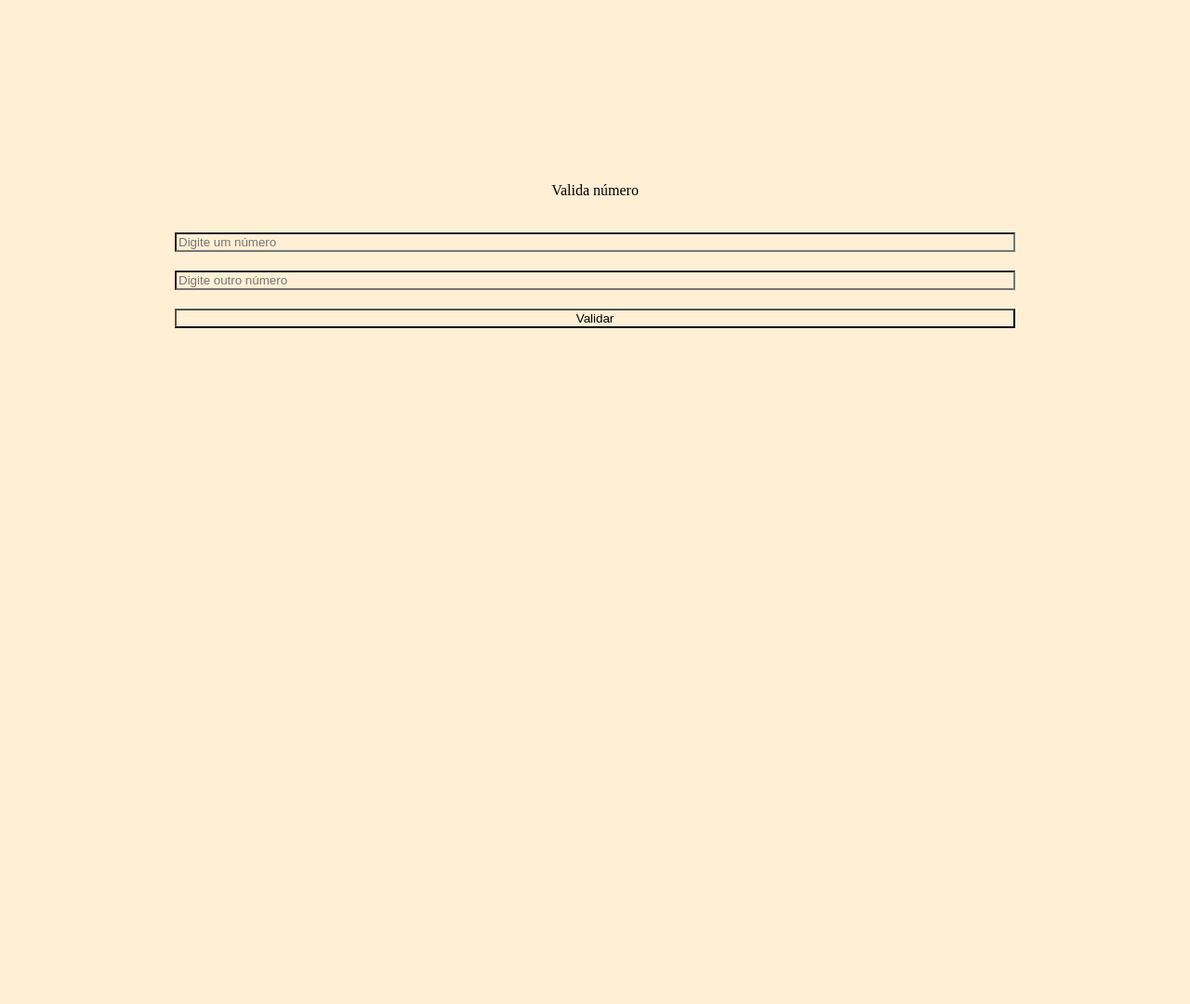
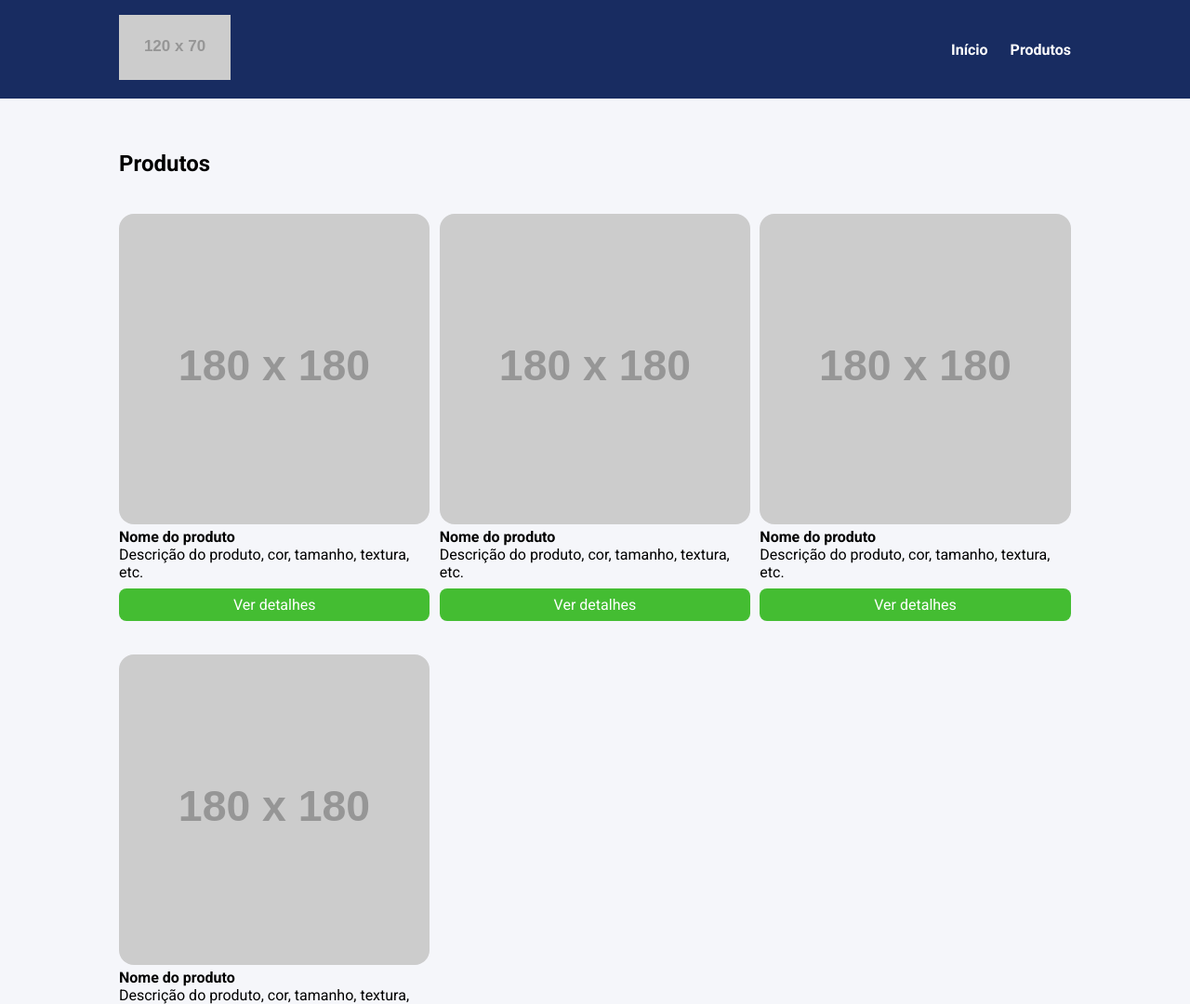
Before and after one commit to sidneygyne/exercicio, a website: page index.html in a window 1280 px wide. Shown: the top 1080 px of the page at 93% size. Before the commit the page ends 800 px from the top, so only its background shows below. Drawn offline with Linux system fonts and the light colour scheme.

Commit message:
exercicio sass

```diff
--- a/index.html
+++ b/index.html
@@ -1,22 +1,82 @@
 <!DOCTYPE html>
-<html lang="en">
+<html lang="pt-BR">
 <head>
     <meta charset="UTF-8">
+    <meta http-equiv="X-UA-Compatible" content="IE=edge">
     <meta name="viewport" content="width=device-width, initial-scale=1.0">
     <title>Document</title>
-    <link rel="stylesheet" href="./style.css">
+    <link rel="preconnect" href="https://fonts.googleapis.com">
+    <link rel="preconnect" href="https://fonts.gstatic.com" crossorigin>
+    <link
+    href="https://fonts.googleapis.com/css2?family=Roboto:ital,wght@0,100;0,300;0,400;0,500;0,700;0,900;1,100;1,300;1,400;1,500;1,700;1,900&display=swap"
+    rel="stylesheet">
+
+<link rel="stylesheet" href="/build/main.css">
 </head>
 <body>
-    <form>
-        <p>Valida número</p>
-        <input id="valor1" placeholder="Digite um número" type="number" required/>
-        <span id="mensagemErro">Este campo aceito somente numero inteiros!</span>
-        <input id="valor2" placeholder="Digite outro número" type="number" required/>
-        <span id="mensagemErro">Este campo aceito somente numero inteiros!</span>
-        <button type="submit">Validar</button>
-        <span id="mensagemSucesso"></span>
-    </form>
-
-    <script src="./main.js"></script>
+    <header>
+        <div class="container">
+            <div class="branding">
+                <img src="https://via.placeholder.com/120x70" />
+            </div>
+            <nav>
+                <ul class="menu">
+                    <li>
+                        <a href="#">Início</a>
+                    </li>
+                    <li>
+                        <a href="#">Produtos</a>
+                    </li>
+                </ul>
+            </nav>
+        </div>
+    </header>
+    <section>
+        <div class="container">
+            <h2>Produtos</h2>
+            <ul class="products">
+                <li class="product-item">
+                    <img src="https://via.placeholder.com/180x180" />
+                    <h4>Nome do produto</h4>
+                    <p>
+                        Descrição do produto, cor, tamanho, textura, etc.
+                    </p>
+                    <a href="#" class="product-button">
+                        Ver detalhes
+                    </a>
+                </li>
+                <li class="product-item">
+                    <img src="https://via.placeholder.com/180x180" />
+                    <h4>Nome do produto</h4>
+                    <p>
+                        Descrição do produto, cor, tamanho, textura, etc.
+                    </p>
+                    <a href="#" class="product-button">
+                        Ver detalhes
+                    </a>
+                </li>
+                <li class="product-item">
+                    <img src="https://via.placeholder.com/180x180" />
+                    <h4>Nome do produto</h4>
+                    <p>
+                        Descrição do produto, cor, tamanho, textura, etc.
+                    </p>
+                    <a href="#" class="product-button">
+                        Ver detalhes
+                    </a>
+                </li>
+                <li class="product-item">
+                    <img src="https://via.placeholder.com/180x180" />
+                    <h4>Nome do produto</h4>
+                    <p>
+                        Descrição do produto, cor, tamanho, textura, etc.
+                    </p>
+                    <a href="#" class="product-button">
+                        Ver detalhes
+                    </a>
+                </li>
+            </ul>
+        </div>
+    </section>
 </body>
 </html>
--- a/main.js
+++ /dev/null
@@ -1,29 +0,0 @@
-const form = document.querySelector('form');
-let primeiroValor = document.getElementById('valor1');
-let segundoValor = document.getElementById('valor2');
-let mensagemErro = document.getElementById('mensagemErro')
-const mensagemSucesso = document.getElementById('mensagemSucesso')
-
-form.addEventListener('submit', function (e) {
-    e.preventDefault()
-
-    let valor1 = parseFloat(primeiroValor.value);
-    let valor2 = parseFloat(segundoValor.value);
-    const msgSucesso = `Parabéns o número ${valor2} é maior que o número ${valor1}!`
-    const msgErro = `Erro o número ${valor2} nao é maior que o número ${valor1}. Tente novamente!`
-    console.log(valor1)
-    console.log(valor2)
-
-    if ((valor2) > (valor1)) {
-        mensagemSucesso.innerHTML = msgSucesso
-        alert(msgSucesso)
-
-    } else {
-        mensagemErro.style.display = 'block'
-        alert(msgErro)
-    }
-    primeiroValor.value = ''
-    segundoValor.value = ''
-
-
-})
--- /dev/null
+++ b/main.scss
@@ -0,0 +1,104 @@
+@use "config/reset";
+@use "config/variaveis";
+@use 'sass:math';
+
+
+body {
+    background-color: variaveis.$corDeFundo;
+}
+
+li {
+    list-style: none;
+}
+
+.container {
+    max-width: 1024px;
+    width: 100%;
+    margin: 0 auto;
+}
+
+header {
+    background-color: variaveis.$corDeFundoMenu;
+    position: sticky;
+    top: 0;
+    left: 0;
+}
+
+header .container {
+    display: flex;
+    justify-content: space-between;
+    align-items: center;
+    padding: 16px 0;
+
+    .menu {
+        display: flex;
+    }
+
+    .menu li {
+        font-weight: bold;
+        margin-left: 24px;
+    }
+
+    .menu li a {
+        color: #fff;
+        text-decoration: none;
+    }
+
+}
+
+
+section {
+    padding: 56px 0;
+
+    .products {
+        margin-top: 40px;
+        display: grid;
+        grid-template-columns: repeat(3, 32.66%);
+        column-gap: 1%;
+        row-gap: 4%;
+        width: 100%;
+    }
+
+    .product-item img {
+        width: 100%;
+        border-radius: 16px;
+    }
+
+    .product-button {
+        display: block;
+        background-color: variaveis.$corBotao;
+        color: variaveis.$corFonteBotao;
+        text-align: center;
+        padding: 8px 0;
+        border-radius: 8px;
+        margin-top: 8px;
+        text-decoration: none;
+    }
+
+    .product-button:hover {
+        background-color: variaveis.$corBoataoHover;
+    }
+}
+
+
+
+@media screen and (max-width: variaveis.$tablet) {
+    .container {
+        max-width: 80%;
+    }
+
+    .products {
+        grid-template-columns: repeat(2, 48.5%);
+        column-gap: 3%;
+    }
+}
+
+@media screen and (max-width: variaveis.$mobile) {
+    .products {
+        display: block;
+    }
+
+    .product-item  {
+        margin-bottom: 32px;
+    }
+}
--- /dev/null
+++ b/reset.scss
@@ -0,0 +1,8 @@
+@use 'variaveis';
+
+* {
+    box-sizing: border-box;
+    margin: 0;
+    padding: 0;
+    font-family: variaveis.$fontPrincipal;
+}
--- /dev/null
+++ b/source/config/reset.scss
@@ -0,0 +1,8 @@
+@use 'variaveis';
+
+* {
+    box-sizing: border-box;
+    margin: 0;
+    padding: 0;
+    font-family: variaveis.$fontPrincipal;
+}
--- /dev/null
+++ b/source/config/variaveis.scss
@@ -0,0 +1,13 @@
+//Fonte
+$fontPrincipal: Roboto, sans-serif;
+
+//Cores
+$corDeFundo: #f5f6fa;
+$corDeFundoMenu: #182C61;
+$corBotao: #44bd32;
+$corBoataoHover: #4cd137;
+$corFonteBotao: #fff;
+
+//Breakpoints
+$mobile: 767px;
+$tablet: 1023px;
--- /dev/null
+++ b/source/main.scss
@@ -0,0 +1,104 @@
+@use "config/reset";
+@use "config/variaveis";
+@use 'sass:math';
+
+
+body {
+    background-color: variaveis.$corDeFundo;
+}
+
+li {
+    list-style: none;
+}
+
+.container {
+    max-width: 1024px;
+    width: 100%;
+    margin: 0 auto;
+}
+
+header {
+    background-color: variaveis.$corDeFundoMenu;
+    position: sticky;
+    top: 0;
+    left: 0;
+}
+
+header .container {
+    display: flex;
+    justify-content: space-between;
+    align-items: center;
+    padding: 16px 0;
+
+    .menu {
+        display: flex;
+    }
+
+    .menu li {
+        font-weight: bold;
+        margin-left: 24px;
+    }
+
+    .menu li a {
+        color: #fff;
+        text-decoration: none;
+    }
+
+}
+
+
+section {
+    padding: 56px 0;
+
+    .products {
+        margin-top: 40px;
+        display: grid;
+        grid-template-columns: repeat(3, 32.66%);
+        column-gap: 1%;
+        row-gap: 4%;
+        width: 100%;
+    }
+
+    .product-item img {
+        width: 100%;
+        border-radius: 16px;
+    }
+
+    .product-button {
+        display: block;
+        background-color: variaveis.$corBotao;
+        color: variaveis.$corFonteBotao;
+        text-align: center;
+        padding: 8px 0;
+        border-radius: 8px;
+        margin-top: 8px;
+        text-decoration: none;
+    }
+
+    .product-button:hover {
+        background-color: variaveis.$corBoataoHover;
+    }
+}
+
+
+
+@media screen and (max-width: variaveis.$tablet) {
+    .container {
+        max-width: 80%;
+    }
+
+    .products {
+        grid-template-columns: repeat(2, 48.5%);
+        column-gap: 3%;
+    }
+}
+
+@media screen and (max-width: variaveis.$mobile) {
+    .products {
+        display: block;
+    }
+
+    .product-item  {
+        margin-bottom: 32px;
+    }
+}
--- a/style.css
+++ /dev/null
@@ -1,25 +0,0 @@
-* {
-    background-color: papayawhip;
-}
-form {
-    display: flex;
-    flex-direction: column;
-    justify-content: space-between;
-    gap: 20px;
-    margin: 180px;
-}
-
-p{
-    text-align: center;
-}
-
-#mensagemErro{
-    color: brown;
-    display: none;
-}
-
-#mensagemSucesso {
-    background: green;
-    color: white;
-    display: none;
-}
--- /dev/null
+++ b/variaveis.scss
@@ -0,0 +1,13 @@
+//Fonte
+$fontPrincipal: Roboto, sans-serif;
+
+//Cores
+$corDeFundo: #f5f6fa;
+$corDeFundoMenu: #182C61;
+$corBotao: #44bd32;
+$corBoataoHover: #4cd137;
+$corFonteBotao: #fff;
+
+//Breakpoints
+$mobile: 767px;
+$tablet: 1023px;
```
Also changed, not shown: package.json (added, +31 -0 lines), build/main.css (added), 3 other files.
